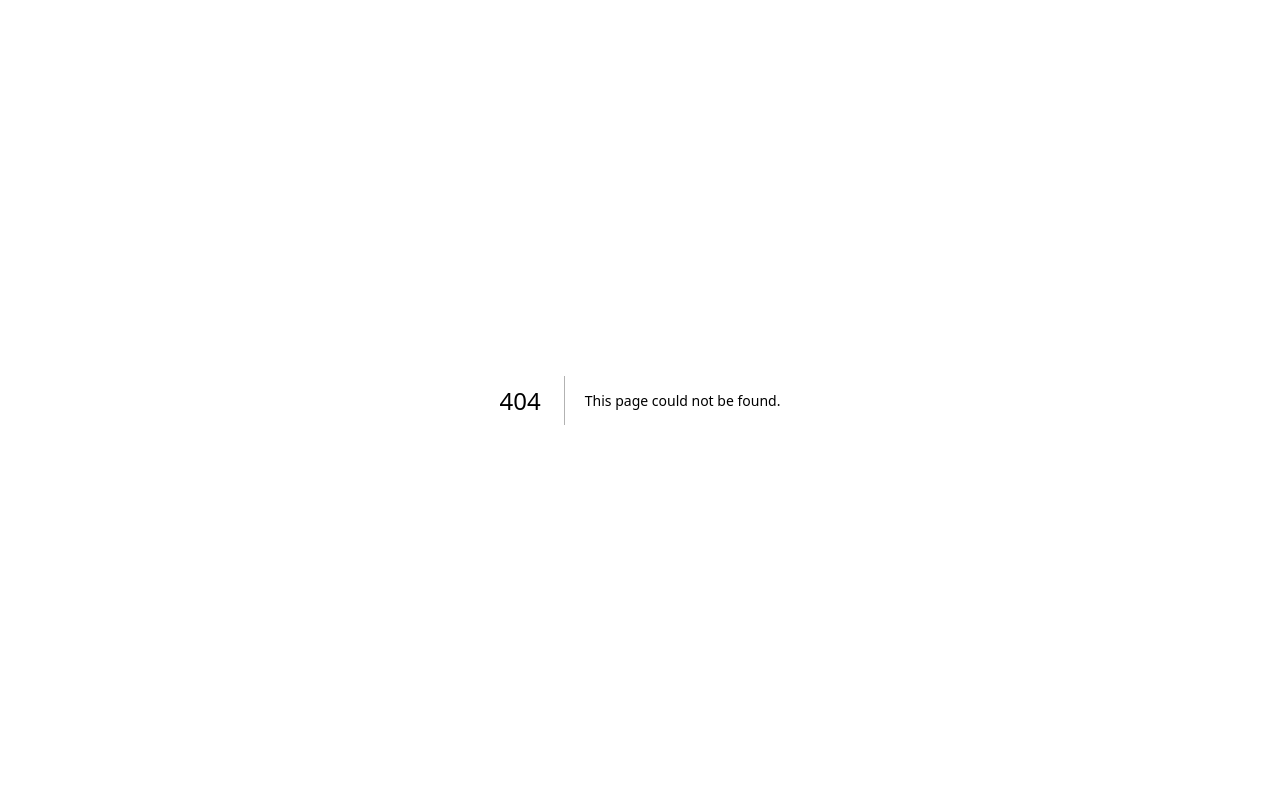
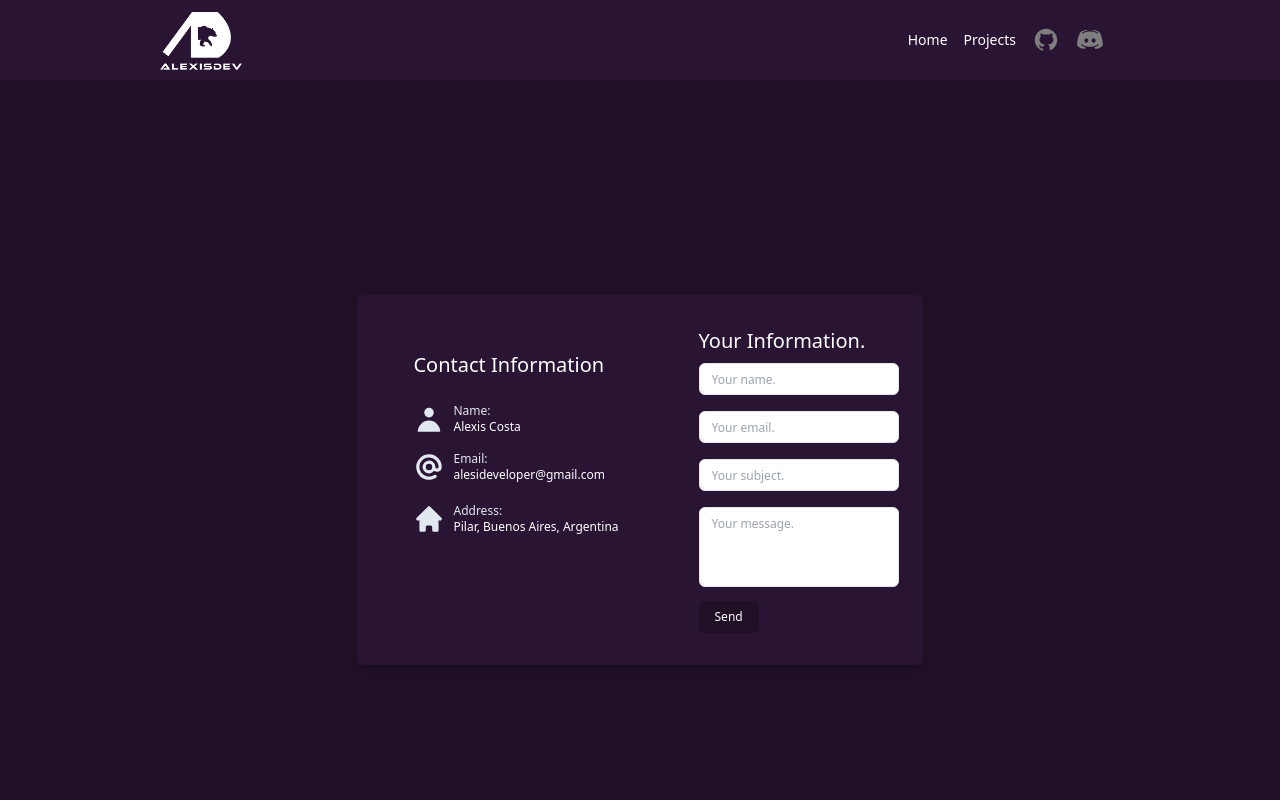
Before and after one commit to alexissdev/alexissdev.me, a Next.js app: page /contact in a window 1280 px wide. Before the commit this address had no page. Shown: the top 800 px of the page. Built offline with nearby package versions, Linux system fonts and the light colour scheme.

Commit message:
feat: added the contact page

```diff
--- a/package.json
+++ b/package.json
@@ -23,6 +23,7 @@
     "react": "18.2.0",
     "react-dom": "18.2.0",
     "react-icons": "^4.8.0",
+    "sonner": "^0.3.5",
     "typescript": "5.0.3"
   },
   "devDependencies": {
--- /dev/null
+++ b/src/components/contact/Contact.tsx
@@ -0,0 +1,125 @@
+import useContact from "@/lib/hooks/useContact";
+
+export default function Contact() {
+  const { contact, handleChange, handleSubmit } = useContact();
+
+  return (
+    <div className="bg-primary h-screen w-full grid place-items-center text-white">
+      <div className="bg-secondary rounded-md shadow-md flex flex-row">
+        <div className="p-8 md:p-14 rounded-md transition md:block">
+          <div className="flex justify-between">
+            <h2 className="text-white text-xl">Contact Information</h2>
+          </div>
+          <div className="mt-6 flex flex-row">
+            <div>
+              <svg
+                xmlns="http://www.w3.org/2000/svg"
+                className="h-8 w-8 text-slate-200 mr-2"
+                viewBox="0 0 20 20"
+                fill="currentColor"
+              >
+                <path
+                  fillRule="evenodd"
+                  d="M10 9a3 3 0 100-6 3 3 0 000 6zm-7 9a7 7 0 1114 0H3z"
+                  clipRule="evenodd"
+                />
+              </svg>
+            </div>
+            <div>
+              <h2 className="text-slate-200 text-xs hover:text-hover">Name:</h2>
+              <p className="text-white text-xs">Alexis Costa</p>
+            </div>
+          </div>
+
+          <div className="mt-4 flex flex-row">
+            <div>
+              <svg
+                xmlns="http://www.w3.org/2000/svg"
+                className="h-8 w-8 text-slate-200 mr-2"
+                viewBox="0 0 20 20"
+                fill="currentColor"
+              >
+                <path
+                  fillRule="evenodd"
+                  d="M14.243 5.757a6 6 0 10-.986 9.284 1 1 0 111.087 1.678A8 8 0 1118 10a3 3 0 01-4.8 2.401A4 4 0 1114 10a1 1 0 102 0c0-1.537-.586-3.07-1.757-4.243zM12 10a2 2 0 10-4 0 2 2 0 004 0z"
+                  clipRule="evenodd"
+                />
+              </svg>
+            </div>
+            <div>
+              <h2 className="text-slate-200 text-xs hover:text-hover">
+                Email:
+              </h2>
+              <p className="text-white text-xs">alesideveloper@gmail.com</p>
+            </div>
+          </div>
+
+          <div className="mt-5 flex flex-row">
+            <div>
+              <svg
+                xmlns="http://www.w3.org/2000/svg"
+                className="h-8 w-8 text-slate-200 mr-2"
+                viewBox="0 0 20 20"
+                fill="currentColor"
+              >
+                <path d="M10.707 2.293a1 1 0 00-1.414 0l-7 7a1 1 0 001.414 1.414L4 10.414V17a1 1 0 001 1h2a1 1 0 001-1v-2a1 1 0 011-1h2a1 1 0 011 1v2a1 1 0 001 1h2a1 1 0 001-1v-6.586l.293.293a1 1 0 001.414-1.414l-7-7z" />
+              </svg>
+            </div>
+            <div>
+              <h2 className="text-slate-200 text-xs hover:text-hover">
+                Address:
+              </h2>
+              <p className="text-white text-xs">
+                Pilar, Buenos Aires, Argentina
+              </p>
+            </div>
+          </div>
+        </div>
+        <div className="px-6 py-8 text-black">
+          <div className="flex justify-between">
+            <h2 className="text-xl text-white hover:text-hover">
+              Your Information.
+            </h2>
+          </div>
+          <input
+            type="text"
+            placeholder="Your name."
+            className="w-full text-xs px-3 h-8 my-2 outline-none rounded-md border focus:shadow-sm"
+            value={contact.name}
+            onChange={(e) => handleChange("name", e.target.value)}
+          />
+          <br />
+          <input
+            type="text"
+            placeholder="Your email."
+            className="w-full text-xs px-3 h-8 my-2 outline-none rounded-md border focus:shadow-sm"
+            value={contact.email}
+            onChange={(e) => handleChange("email", e.target.value)}
+          />
+          <br />
+          <input
+            type="text"
+            placeholder="Your subject."
+            className="w-full text-xs px-3 h-8 my-2 outline-none rounded-md border focus:shadow-sm"
+            value={contact.subject}
+            onChange={(e) => handleChange("subject", e.target.value)}
+          />
+          <br />
+          <textarea
+            placeholder="Your message."
+            value={contact.message}
+            className="w-full text-xs px-3 py-2 h-20 my-2 outline-none rounded-md border focus:shadow-sm resize-none"
+            onChange={(e) => handleChange("message", e.target.value)}
+          ></textarea>
+          <br />
+          <input
+            type="submit"
+            value="Send"
+            className="bg-primary px-4 py-2 rounded-md text-white text-xs cursor-pointer hover:text-hover hover:shadow-md"
+            onClick={(e) => handleSubmit(e)}
+          />
+        </div>
+      </div>
+    </div>
+  );
+}
--- /dev/null
+++ b/src/lib/hooks/useContact.ts
@@ -0,0 +1,36 @@
+import { useState } from "react";
+import { toast } from "sonner";
+import Contact, { emptyContact } from "../model/contact.model";
+import { checkEmptyProperties } from "../util/contact.util";
+
+const styles: React.CSSProperties = {
+  background: "#291533",
+  border: "1px solid #291533",
+};
+
+export default function useContact() {
+  const [contact, setContact] = useState<Contact>(emptyContact);
+
+  const handleChange = (name: string, value: string) => {
+    setContact({ ...contact, [name]: value });
+  };
+
+  const handleSubmit = (e: React.FormEvent<HTMLInputElement>) => {
+    e.preventDefault();
+
+    const emptyProperty: string = checkEmptyProperties(contact);
+    if (emptyProperty && emptyProperty.length > 0) {
+      return toast.error(`Please enter your ${emptyProperty}.`, {
+        style: styles,
+      });
+    }
+
+    setContact(emptyContact);
+
+    toast.success("Message sent successfully!", {
+      style: styles,
+    });
+  };
+
+  return { contact, handleChange, handleSubmit };
+}
--- /dev/null
+++ b/src/lib/model/contact.model.ts
@@ -0,0 +1,13 @@
+export default interface Contact {
+  name: string;
+  email: string;
+  subject: string;
+  message: string;
+}
+
+export const emptyContact: Contact = {
+  name: "",
+  email: "",
+  subject: "",
+  message: "",
+};
--- /dev/null
+++ b/src/lib/util/contact.util.ts
@@ -0,0 +1,21 @@
+import Contact from "../model/contact.model";
+
+export function checkEmptyProperties(contact: Contact): string {
+  if (!contact.name) {
+    return "name";
+  }
+
+  if (!contact.email) {
+    return "email";
+  }
+
+  if (!contact.subject) {
+    return "subject";
+  }
+
+  if (!contact.message) {
+    return "message";
+  }
+
+  return "";
+}
--- /dev/null
+++ b/src/pages/contact.tsx
@@ -0,0 +1,23 @@
+import Navigation from "@/components/navigation/Navigation";
+import Header from "@/components/Header";
+import Footer from "@/components/footer/Footer";
+import Contact from "@/components/contact/Contact";
+import { Toaster } from "sonner";
+
+export default function ContactPage() {
+  return (
+    <>
+      <Toaster richColors closeButton position="top-center" />
+      <Navigation />
+      <Header
+        metaData={{
+          title: "Alexis | Contact",
+          description: "Contact page",
+          url: "https://www.alexissdev.me/contact",
+        }}
+      />
+      <Contact />
+      <Footer />
+    </>
+  );
+}
```
Also changed, not shown: 1 other file (tests, documents, lock files or other folders).
